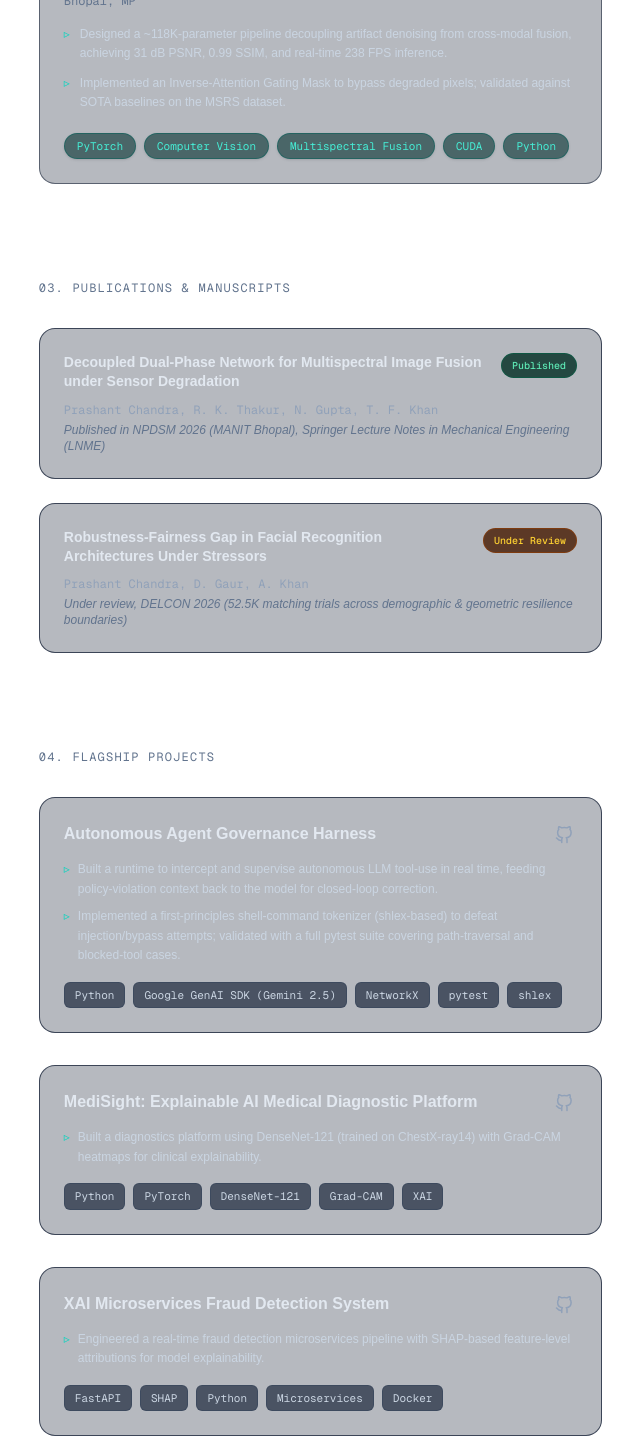
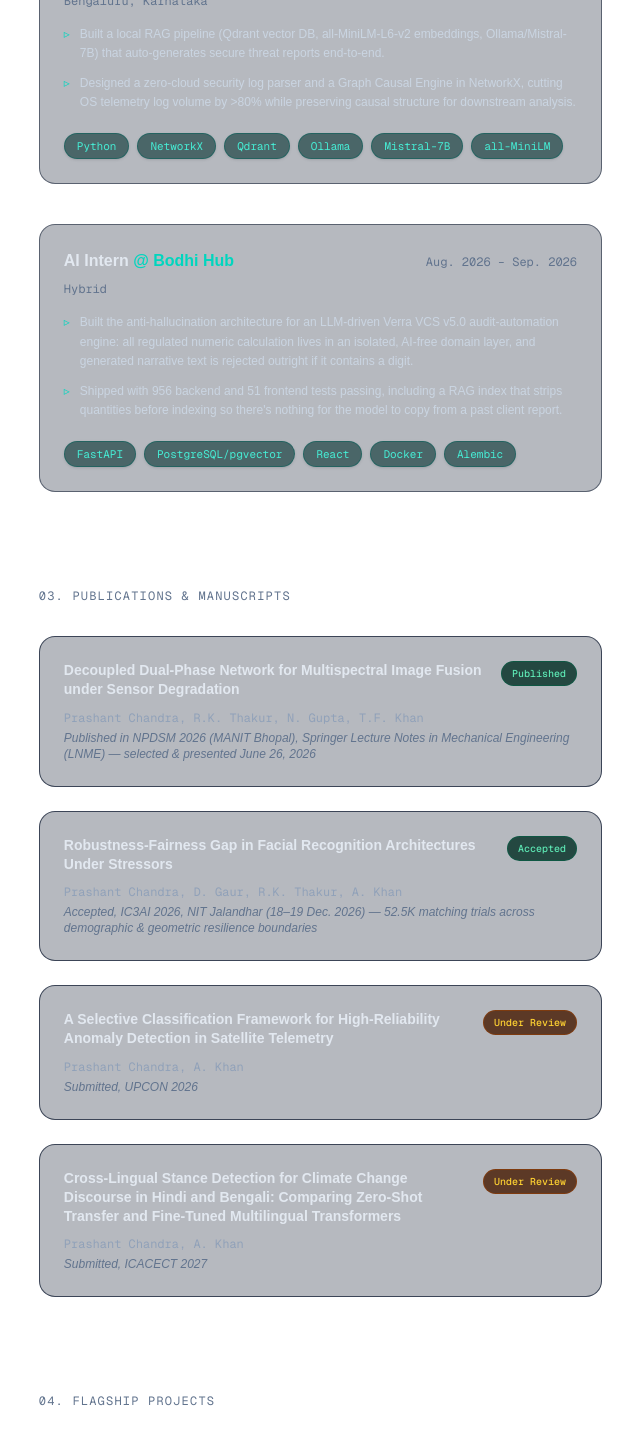
Before and after one commit to Chandra-Prashant/my-portfolio, a Next.js app: page / in a window 1280 px wide. Shown: the part 920-2359 px from the top of the page, without its empty margins (582-1222 px from the left). Built offline with nearby package versions, Linux system fonts and the light colour scheme.

Commit message:
sync experience, publications, and projects with the current profile: MANIT presented June 26, IC3AI 2026 acceptance, two new paper submissions, Bodhi Hub internship, and curated flagship projects

```diff
--- a/src/app/page.tsx
+++ b/src/app/page.tsx
@@ -17,6 +17,17 @@ import {
 
 const experienceData = [
   {
+    role: "Research Intern",
+    organization: "Maulana Azad National Institute of Technology (MANIT)",
+    location: "Bhopal, MP · On-site",
+    period: "Jun. 2026",
+    highlights: [
+      "Designed a ~118K-parameter pipeline decoupling artifact denoising from cross-modal fusion, achieving 29.85 dB PSNR, 0.99 SSIM, and real-time 237 FPS inference.",
+      "Implemented an Inverse-Attention Gating Mask to bypass degraded pixels; validated against SOTA baselines on the MSRS dataset."
+    ],
+    techStack: ["PyTorch", "Computer Vision", "Multispectral Fusion", "CUDA", "Python"]
+  },
+  {
     role: "Research Intern (Concurrent, Remote)",
     organization: "RV University (RVU)",
     location: "Bengaluru, Karnataka",
@@ -28,61 +39,92 @@ const experienceData = [
     techStack: ["Python", "NetworkX", "Qdrant", "Ollama", "Mistral-7B", "all-MiniLM"]
   },
   {
-    role: "Research Intern",
-    organization: "Maulana Azad National Institute of Technology (MANIT)",
-    location: "Bhopal, MP",
-    period: "Jun. 2026",
+    role: "AI Intern",
+    organization: "Bodhi Hub",
+    location: "Hybrid",
+    period: "Aug. 2026 – Sep. 2026",
     highlights: [
-      "Designed a ~118K-parameter pipeline decoupling artifact denoising from cross-modal fusion, achieving 31 dB PSNR, 0.99 SSIM, and real-time 238 FPS inference.",
-      "Implemented an Inverse-Attention Gating Mask to bypass degraded pixels; validated against SOTA baselines on the MSRS dataset."
+      "Built the anti-hallucination architecture for an LLM-driven Verra VCS v5.0 audit-automation engine: all regulated numeric calculation lives in an isolated, AI-free domain layer, and generated narrative text is rejected outright if it contains a digit.",
+      "Shipped with 956 backend and 51 frontend tests passing, including a RAG index that strips quantities before indexing so there's nothing for the model to copy from a past client report."
     ],
-    techStack: ["PyTorch", "Computer Vision", "Multispectral Fusion", "CUDA", "Python"]
+    techStack: ["FastAPI", "PostgreSQL/pgvector", "React", "Docker", "Alembic"]
   }
 ];
 
 const publicationsData = [
   {
     title: "Decoupled Dual-Phase Network for Multispectral Image Fusion under Sensor Degradation",
-    authors: "Prashant Chandra, R. K. Thakur, N. Gupta, T. F. Khan",
-    venue: "Published in NPDSM 2026 (MANIT Bhopal), Springer Lecture Notes in Mechanical Engineering (LNME)",
+    authors: "Prashant Chandra, R.K. Thakur, N. Gupta, T.F. Khan",
+    venue: "Published in NPDSM 2026 (MANIT Bhopal), Springer Lecture Notes in Mechanical Engineering (LNME) — selected & presented June 26, 2026",
     status: "Published",
   },
   {
     title: "Robustness-Fairness Gap in Facial Recognition Architectures Under Stressors",
-    authors: "Prashant Chandra, D. Gaur, A. Khan",
-    venue: "Under review, DELCON 2026 (52.5K matching trials across demographic & geometric resilience boundaries)",
+    authors: "Prashant Chandra, D. Gaur, R.K. Thakur, A. Khan",
+    venue: "Accepted, IC3AI 2026, NIT Jalandhar (18–19 Dec. 2026) — 52.5K matching trials across demographic & geometric resilience boundaries",
+    status: "Accepted",
+  },
+  {
+    title: "A Selective Classification Framework for High-Reliability Anomaly Detection in Satellite Telemetry",
+    authors: "Prashant Chandra, A. Khan",
+    venue: "Submitted, UPCON 2026",
+    status: "Under Review",
+  },
+  {
+    title: "Cross-Lingual Stance Detection for Climate Change Discourse in Hindi and Bengali: Comparing Zero-Shot Transfer and Fine-Tuned Multilingual Transformers",
+    authors: "Prashant Chandra, A. Khan",
+    venue: "Submitted, ICACECT 2027",
     status: "Under Review",
   }
 ];
 
 const projectData = [
   {
-    title: "Autonomous Agent Governance Harness",
-    period: "Mar. 2026",
+    title: "Bodhi Hub: Verifiable Audit Automation",
+    period: "Aug. 2026 – Sep. 2026",
     description: [
-      "Built a runtime to intercept and supervise autonomous LLM tool-use in real time, feeding policy-violation context back to the model for closed-loop correction.",
-      "Implemented a first-principles shell-command tokenizer (shlex-based) to defeat injection/bypass attempts; validated with a full pytest suite covering path-traversal and blocked-tool cases."
+      "Built an LLM-driven Verra VCS v5.0 carbon-credit audit engine that is architecturally forbidden from touching a number: all regulated calculation lives in an AI-free domain layer, extraction is schema-guarded, RAG context is number-redacted, and generated narrative is rejected if it contains a digit.",
+      "956 backend and 51 frontend tests passing."
     ],
-    techStack: ["Python", "Google GenAI SDK (Gemini 2.5)", "NetworkX", "pytest", "shlex"],
-    github: "https://github.com/Chandra-Prashant"
+    techStack: ["FastAPI", "PostgreSQL/pgvector", "React", "Docker", "Alembic"],
+    github: "https://github.com/Chandra-Prashant/bodhi-hub-vcs5"
   },
   {
-    title: "MediSight: Explainable AI Medical Diagnostic Platform",
-    period: "Jun. 2025",
+    title: "autoheal-sre: Self-Healing Code Repair Agent",
+    period: "Sep. 2026",
     description: [
-      "Built a diagnostics platform using DenseNet-121 (trained on ChestX-ray14) with Grad-CAM heatmaps for clinical explainability."
+      "Built an agent that fixes failing Python tests using tree-sitter call-graph retrieval and a 4-node LangGraph diagnose→plan→code→verify loop, with every patch verified against the full test suite inside a network-isolated Docker sandbox.",
+      "PR creation is gated behind explicit human approval — a passing patch never ships itself."
     ],
-    techStack: ["Python", "PyTorch", "DenseNet-121", "Grad-CAM", "XAI"],
-    github: "https://github.com/Chandra-Prashant/medisight-xai"
+    techStack: ["Python", "LangGraph", "tree-sitter", "ChromaDB", "Docker", "FastAPI"],
+    github: "https://github.com/Chandra-Prashant/autoheal-sre"
   },
   {
-    title: "XAI Microservices Fraud Detection System",
-    period: "Mar. 2025",
+    title: "Face Bias Study",
+    period: "2026",
     description: [
-      "Engineered a real-time fraud detection microservices pipeline with SHAP-based feature-level attributions for model explainability."
+      "Ran a 52,500-trial fairness audit of three face-verification models across 14 intersectional demographic cohorts under five image stressors; a two-way ANOVA confirmed a statistically significant cohort × stressor interaction."
     ],
-    techStack: ["FastAPI", "SHAP", "Python", "Microservices", "Docker"],
-    github: "https://github.com/Chandra-Prashant"
+    techStack: ["Python", "DeepFace", "statsmodels", "Grad-CAM"],
+    github: "https://github.com/Chandra-Prashant/face-bais-study"
+  },
+  {
+    title: "Lightweight Multispectral Image Fusion",
+    period: "Jun. 2026",
+    description: [
+      "Designed a 117.5K-parameter decoupled denoising + fusion network with an inverse-attention gating layer; 29.85 dB PSNR, 0.99 SSIM, 237 FPS measured directly from the evaluation run."
+    ],
+    techStack: ["PyTorch", "OpenCV", "thop"],
+    github: "https://github.com/Chandra-Prashant/Lightweight-Multispectral-Image-Fusion"
+  },
+  {
+    title: "Malware Log Synthesis for DFIR",
+    period: "Jun. 2026 – Jul. 2026",
+    description: [
+      "Built a local, LLM-assisted malware triage tool: NetworkX causal-graph filtering prunes OS noise before indexing into a local Qdrant store, a local Mistral-7B drafts the triage report, and a hallucination auditor blocks the PDF export if it cites a process not actually in the log."
+    ],
+    techStack: ["Python", "NetworkX", "Qdrant", "Ollama", "Streamlit"],
+    github: "https://github.com/Chandra-Prashant/malware-log-synthesis-dfir"
   }
 ];
 
@@ -264,7 +306,7 @@ export default function Home() {
                     <h4 className="text-sm font-semibold text-slate-200 leading-snug group-hover:text-teal-300">
                       {pub.title}
                     </h4>
-                    <span className={`text-[10px] font-mono px-2.5 py-1 rounded-full font-medium whitespace-nowrap ${pub.status === 'Published' ? 'bg-emerald-950/80 text-emerald-300 border border-emerald-800/60' : 'bg-amber-950/80 text-amber-300 border border-amber-800/60'}`}>
+                    <span className={`text-[10px] font-mono px-2.5 py-1 rounded-full font-medium whitespace-nowrap ${pub.status === 'Published' || pub.status === 'Accepted' ? 'bg-emerald-950/80 text-emerald-300 border border-emerald-800/60' : 'bg-amber-950/80 text-amber-300 border border-amber-800/60'}`}>
                       {pub.status}
                     </span>
                   </div>
```
